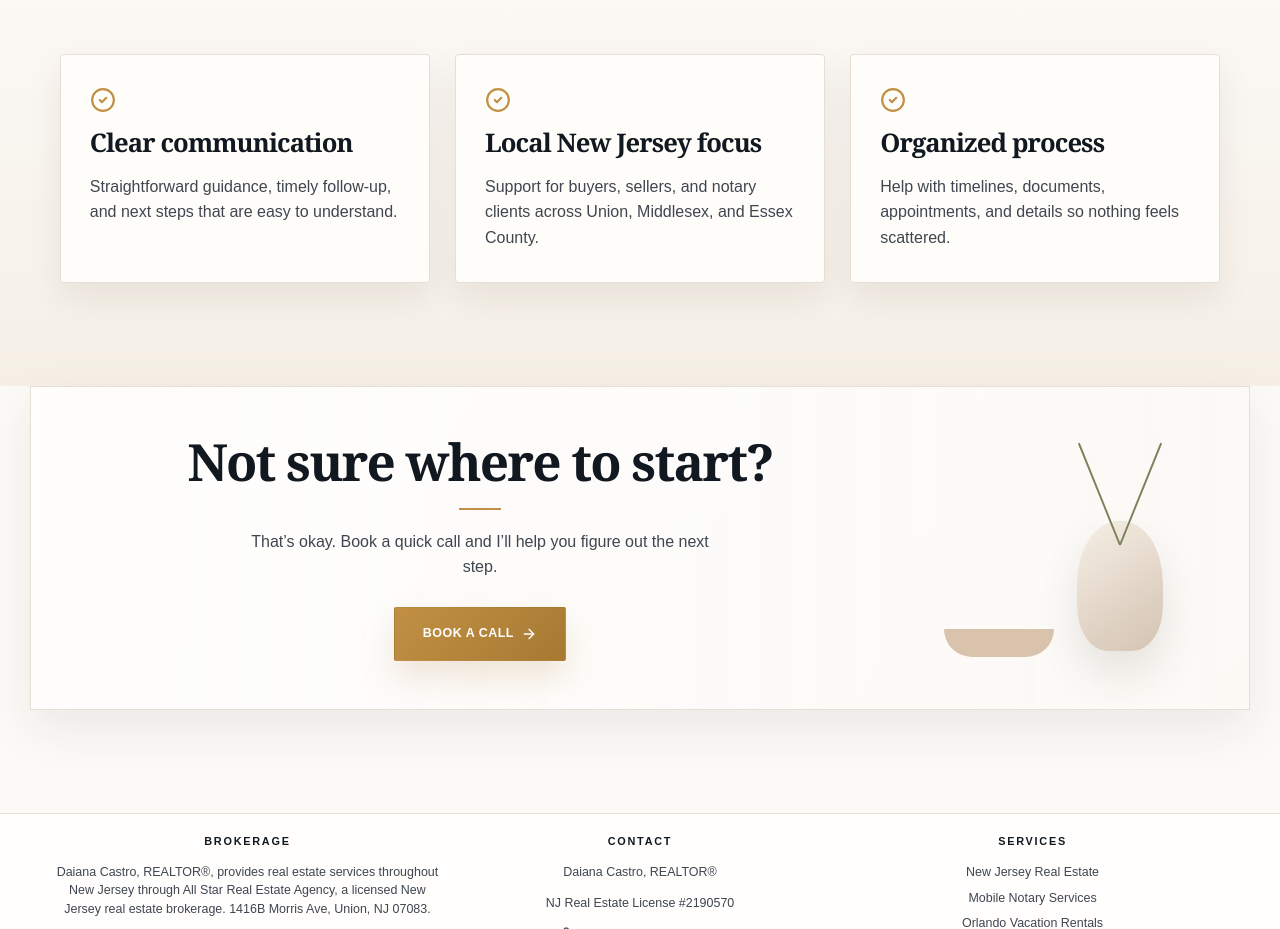
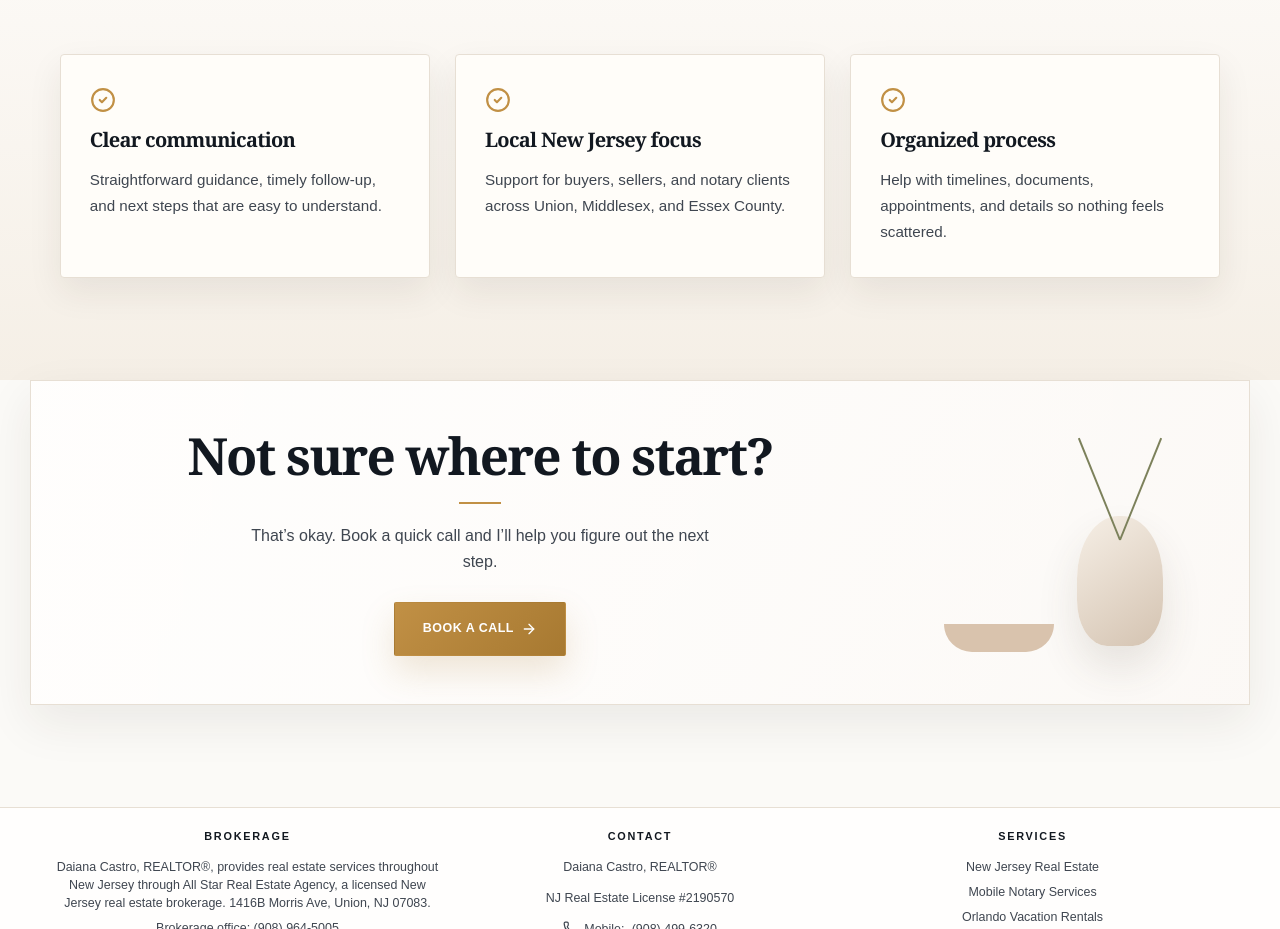
Before and after one commit to Emanuel628/Iris-and-J-Holdings, a React (Vite) app: page / in a window 1280 px wide. Shown: the part 3182-4111 px from the top of the page. Built offline with nearby package versions, Linux system fonts and the light colour scheme.

Commit message:
Update enhancements.css

```diff
--- a/src/styles/enhancements.css
+++ b/src/styles/enhancements.css
@@ -237,6 +237,21 @@ summary:focus-visible,
   font-weight: 700;
   letter-spacing: 0.04em;
   text-transform: uppercase;
+}
+
+.trust-card h3 {
+  margin: 0;
+  color: var(--color-ink);
+  font-family: var(--font-heading);
+  font-size: 1.25rem;
+  font-weight: 700;
+}
+
+.trust-card p {
+  margin: 0;
+  color: var(--color-ink-soft);
+  font-size: 0.95rem;
+  line-height: 1.7;
 }
 
 .contact-select-card {
```
